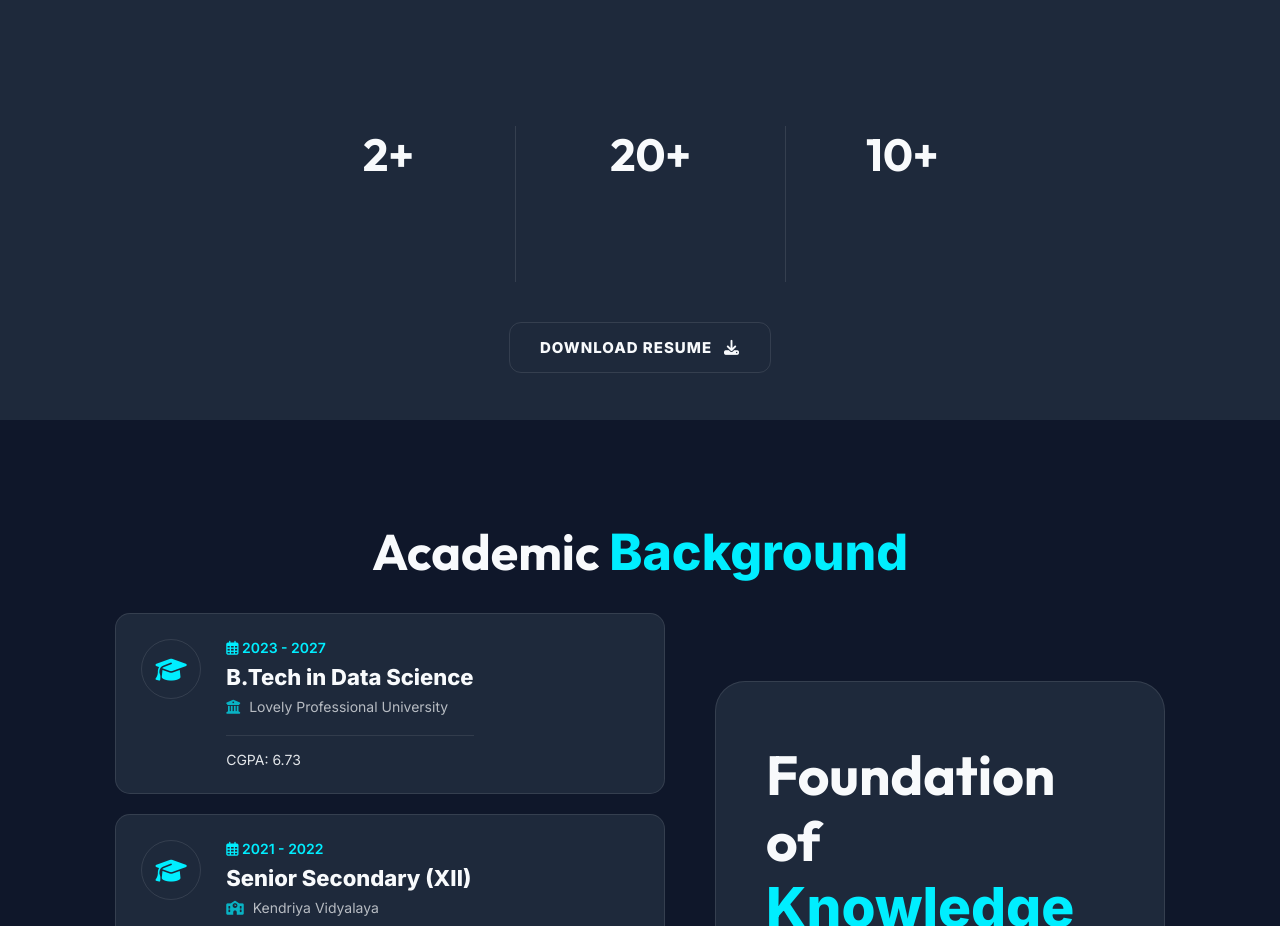
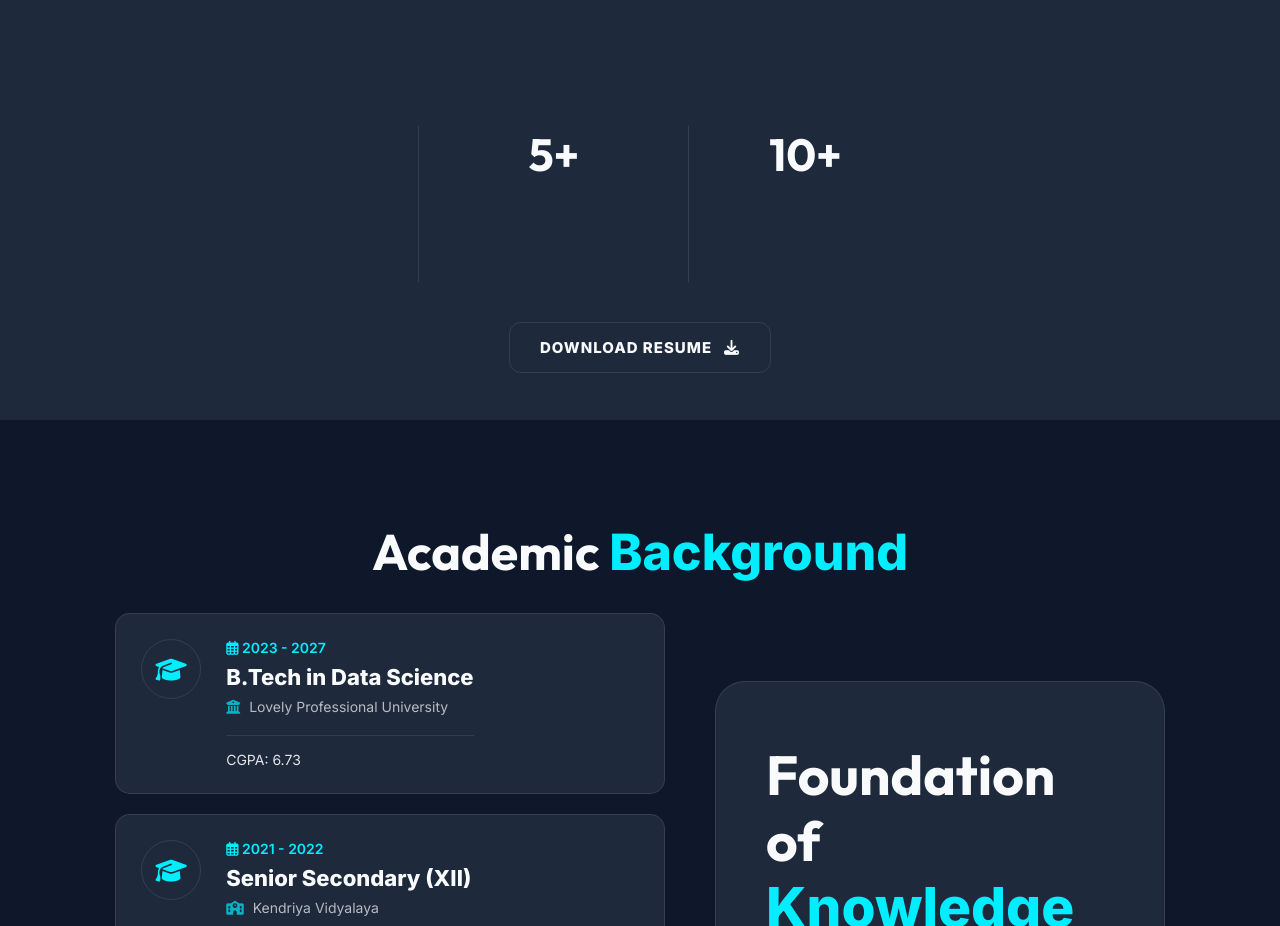
Before and after one commit to KumarShivam999/Portfolio, a plain HTML site: page index.html in a window 1280 px wide. Shown: the part 1180-2106 px from the top of the page. Drawn offline with nearby package versions, Linux system fonts and the light colour scheme; some packages are replaced by stand-ins of ours; a script that the page names is missing.

Commit message:
Update experience and projects statistics in index.html

```diff
--- a/index.html
+++ b/index.html
@@ -91,11 +91,10 @@
                     technologies to deliver innovative, data-backed solutions.</p>
                 <div class="about-stats-container">
                     <div class="stat-box">
-                        <h2>2+</h2>
-                        <p>YEARS EXPERIENCE</p>
+
                     </div>
                     <div class="stat-box divider">
-                        <h2>20+</h2>
+                        <h2>5+</h2>
                         <p>GLOBAL PROJECTS</p>
                     </div>
                     <div class="stat-box">
```
